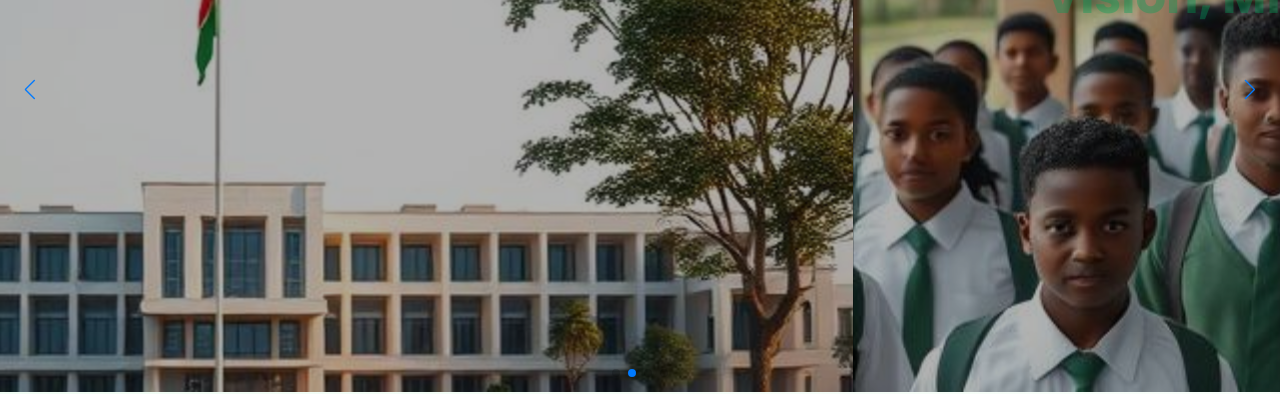
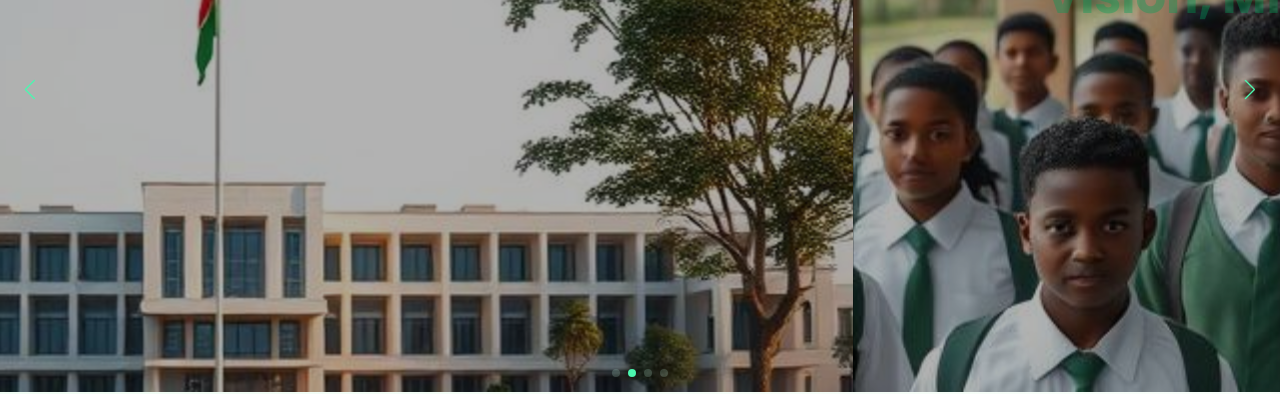
Before and after one commit to cassandra18/Work, a React (Vite) app in the folder frontend/: page / in a window 1280 px wide. Shown: the part 414-808 px from the top of the page. Built offline with nearby package versions, Linux system fonts and the light colour scheme.

Commit message:
done editing the swiper-button on home hero section

```diff
--- a/frontend/src/index.css
+++ b/frontend/src/index.css
@@ -37,6 +37,7 @@ body::-webkit-scrollbar {
 /* Style the Swiper navigation buttons */
 .swiper-button-prev,
 .swiper-button-next {
+  font-size: 48px !important; /* Increase arrow size */
   width: 40px !important;
   height: 40px !important;
   background-color: transparent; /* Default: No background */
@@ -45,6 +46,7 @@ body::-webkit-scrollbar {
   align-items: center;
   justify-content: center;
   transition: background-color 0.3s ease-in-out;
+  color: #4bf7af  !important;
 }
 
 /* Add a background on hover */
@@ -57,6 +59,15 @@ body::-webkit-scrollbar {
 .swiper-button-prev::after,
 .swiper-button-next::after {
   font-size: 20px !important; /* Decrease arrow size */
+}
+
+.swiper-pagination-bullet {
+  background-color: #c7fce6 !important;
+  opacity: 1;
+}
+
+.swiper-pagination-bullet-active {
+  background-color: #4bf7af!important;
 }
 
 .poppins-light {
```
